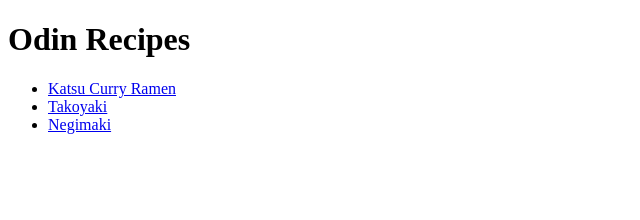
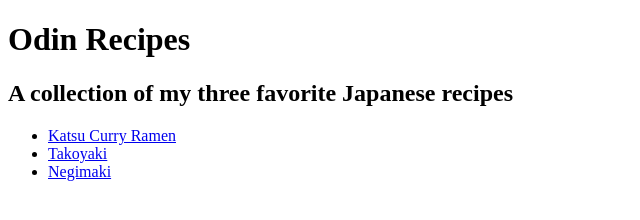
Before and after one commit to orenji-ai/odin-recipes, a plain HTML site: page index.html in a window 1280 px wide. Shown: the whole page, without its empty margins (0-640 px from the left). Drawn offline with Linux system fonts and the light colour scheme.

Commit message:
edited descr for odin recipe index pg

```diff
--- a/index.html
+++ b/index.html
@@ -8,6 +8,7 @@
 </head>
 <body>
     <h1>Odin Recipes</h1>
+    <h2>A collection of my three favorite Japanese recipes</h2>
     <ul>
 
         <li><a href="recipes/katsu-curry-ramen.html" target="_blank">Katsu Curry Ramen</a></li>
```
